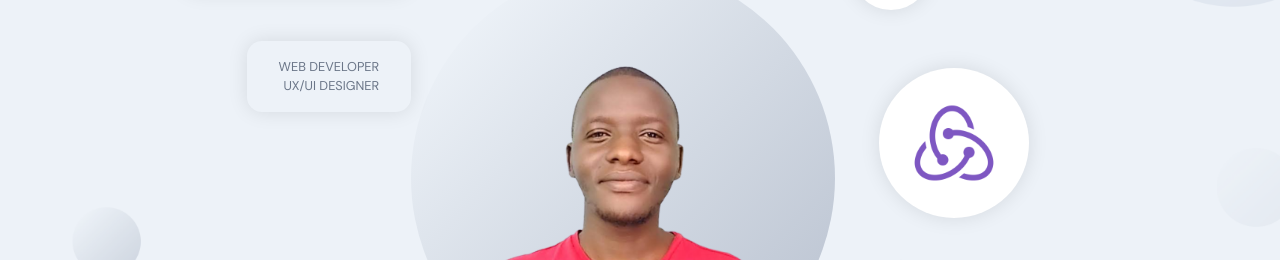
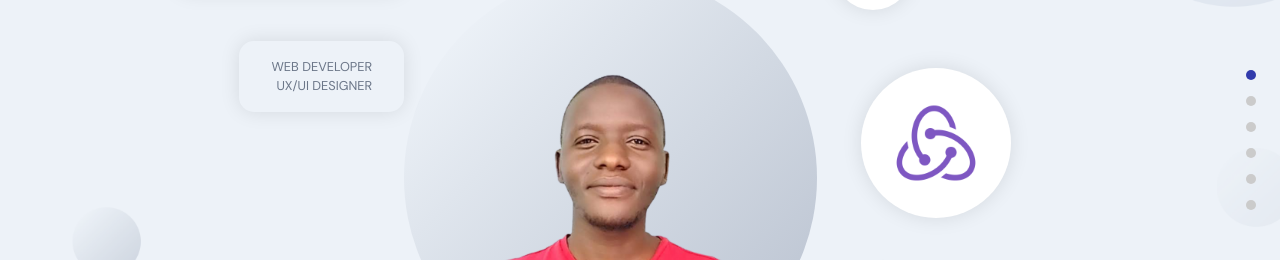
Before and after one commit to Kelvin-Ben/kelvin-benjamin, a React (Create React App) app in the folder frontend-react/: page / in a window 1280 px wide. Shown: the part 260-520 px from the top of the page. Built offline with nearby package versions, Linux system fonts and the light colour scheme; no server answers.

Commit message:
Created the first two sections header and about

```diff
--- a/frontend-react/src/components/NavigationDots.jsx
+++ b/frontend-react/src/components/NavigationDots.jsx
@@ -8,7 +8,7 @@ const NavigationDots = ( { active }) => {
             <a
             href={`#${item}`}
             key={item + index}
-            className="app__naivigation-dot"
+            className="app__navigation-dot"
             style={active === item ? { backgroundColor: '#313BAC' } : { } } />
         ))}
     </div>
--- a/frontend-react/src/container/About/About.jsx
+++ b/frontend-react/src/container/About/About.jsx
@@ -2,7 +2,7 @@ import React, { useState, useEffect } from 'react';
 import { motion } from "framer-motion";
 import { urlFor, client  } from '../../client';
 
-import { images } from "../../constants";
+import { AppWrap } from '../../wrapper';
 import './About.scss';
 
 
@@ -38,4 +38,4 @@ const About = () => {
   );
       };
 
-export default About;
+export default AppWrap(About, 'about');
```
